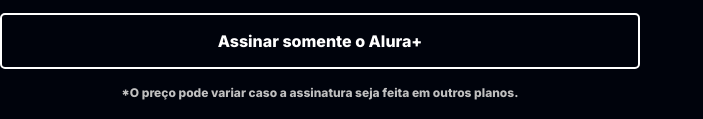
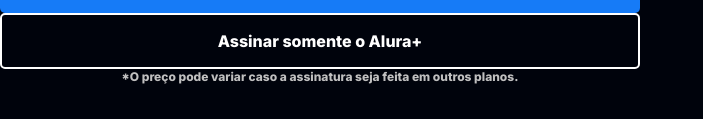
Before and after one commit to batataplys/supersite2.1, a plain HTML site: page index.html in a window 1280 px wide. Shown: the part 422-541 px from the top of the page, without its empty margins (0-703 px from the left). Drawn offline with Linux system fonts and the light colour scheme.

Commit message:
Update style.css

```diff
--- a/style.css
+++ b/style.css
@@ -41,7 +41,7 @@ body{
     color: var(--branco-principal);
     display: block;
     text-decoration: none;
-    margin-bottom: 1em; /* add 18/06*/
+    <footer class="rodape">
 }
 
 .botao_secundario {
```
